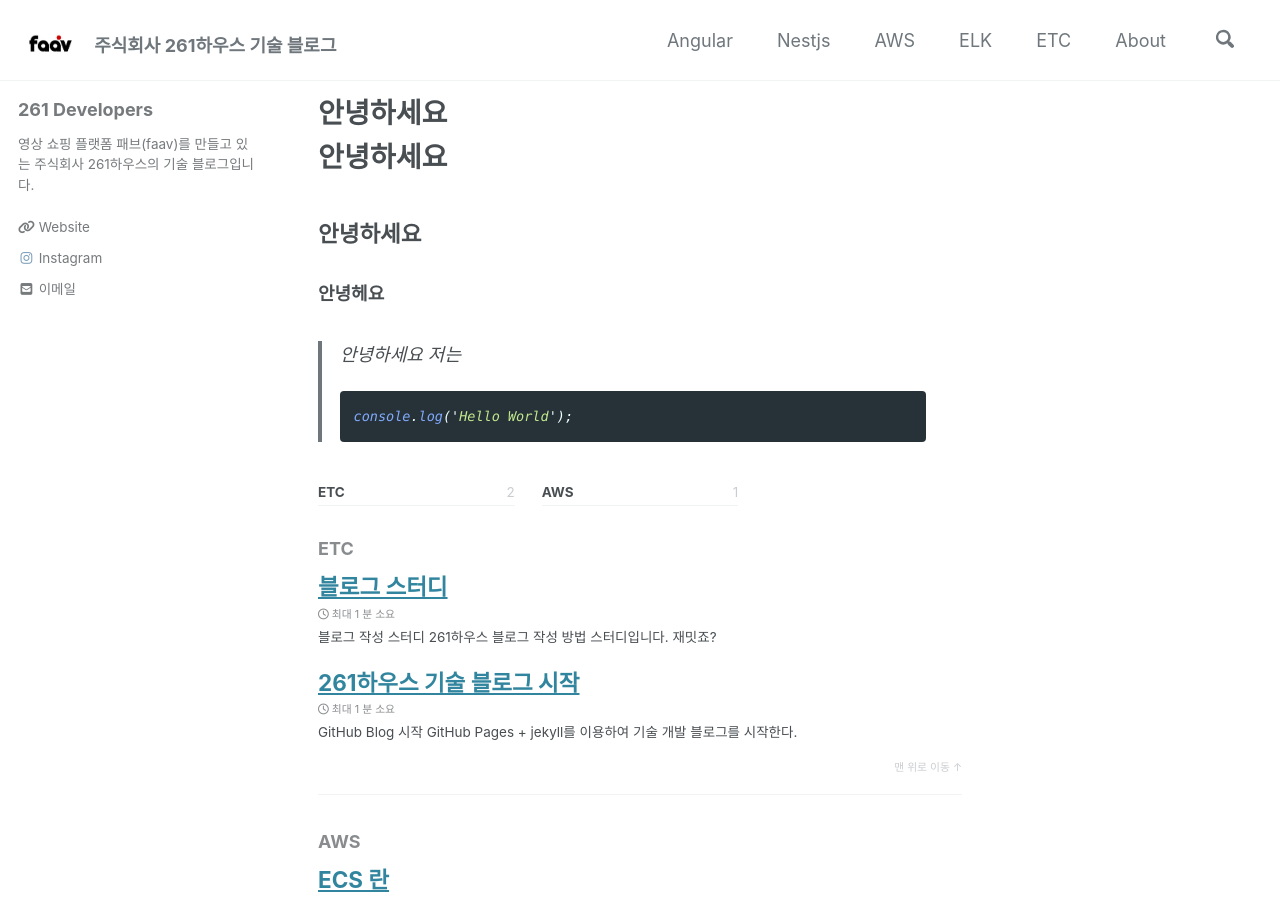
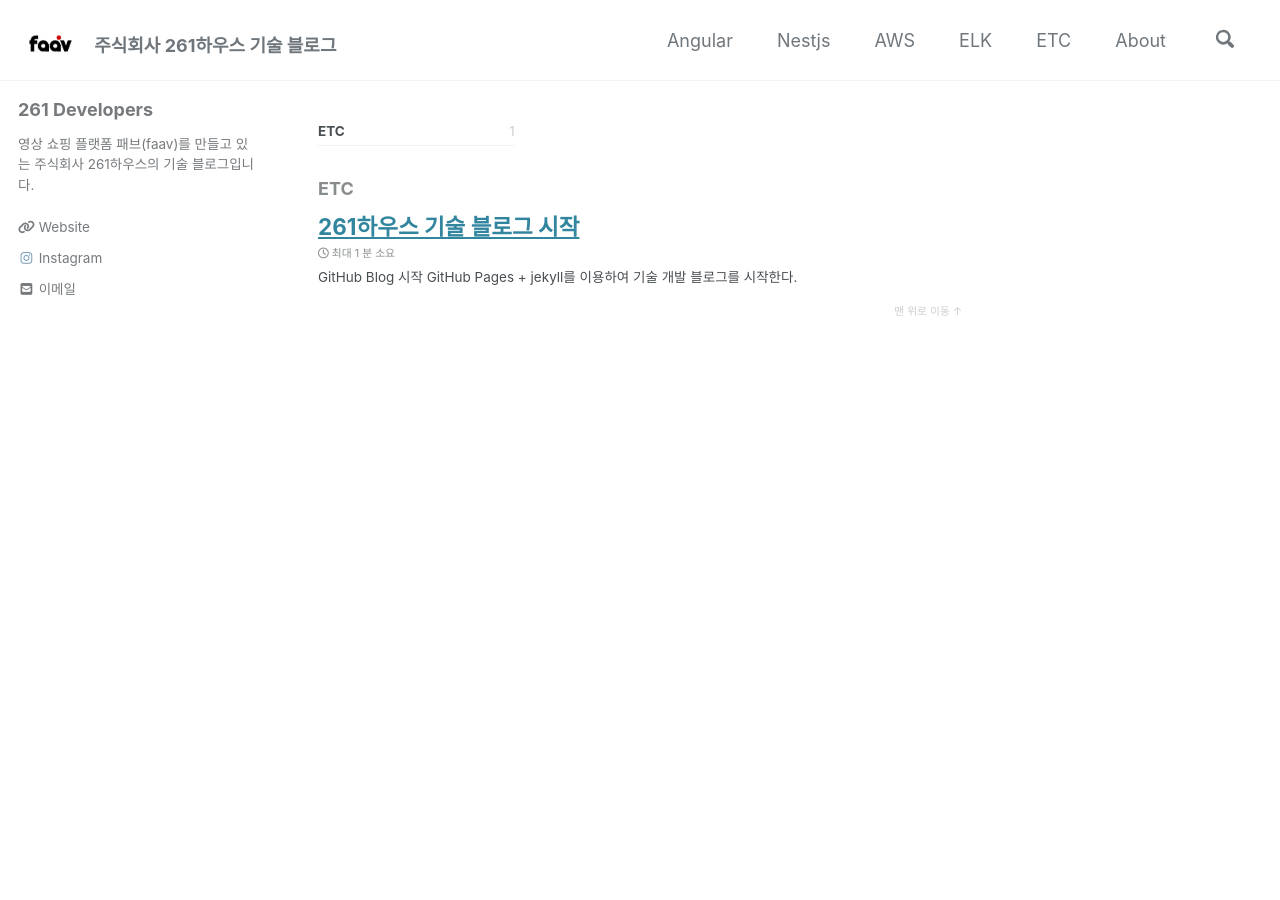
Before and after one commit to house261/house261, a Jekyll site: the page built from index.markdown, in a window 1280 px wide and 900 px high. Built offline with Jekyll 4.4.1, drawn with Linux system fonts in a browser that asks for light colours; cached includes are drawn as plain includes; nearby versions of some CDN libraries; the list of posts is cut into pages by our own code; our own code applies the rules of GitHub Pages for plain Markdown files; part of the change alters nothing that is shown; some of the changed text lies outside the part shown.

Commit message:
Delete ETC

````diff
--- a/_data/authors.yml
+++ b/_data/authors.yml
@@ -81,7 +81,7 @@
     #      url: "https://www.faav.co.kr"
     - label: "Twitter"
       icon: "fab fa-fw fa-twitter-square"
-      # url: "https://twitter.com/"
+#      url: "https://twitter.com/"
     - label: "Facebook"
       icon: "fab fa-fw fa-facebook-square"
       # url: "https://facebook.com/"
--- a/_posts/2020-01-09-tonystark-ecs.md
+++ /dev/null
@@ -1,66 +0,0 @@
----
-# 포스트 제목을 기재합니다.
-title:  "ECS 란"
-# 저자를 입력합니다.
-author: "tonystark"
-# 카테고리를 입력합니다.
-categories: ["AWS"]
-last_modified_at: 2020-01-09T08:15:00-18:00
----
-
-# AWS 엘라스틱 컨테이너 서비스 기초
-
-[아마존 엘라스틱 컨테이너 서비스(ECS)와 도커(Docker)로 시작하는 컨테이너 오케스트레이션](https://www.44bits.io/ko/post/container-orchestration-101-with-docker-and-aws-elastic-container-service)
-
-## 클러스터와 컨테이너 인스턴스
-
-![https://static.hubtee.com/files/946/9468152073bec2df07ecfd01a1c05e025965ac18b76d523908415d9644dd3e5e.m.png](https://static.hubtee.com/files/946/9468152073bec2df07ecfd01a1c05e025965ac18b76d523908415d9644dd3e5e.m.png)
-
-ECS의 가장 기본적인 단위는 클러스터. 클러스터 ? 도커 컨테이너를 실행할 수 있는 가상의 공간
-
-ECS 클러스터는 기복적으로 EC2와 같은 컴퓨팅 자원을 기본적으로 포함하고 있지 않은 논리적인 단위
-
-따라서, 컴퓨팅 자원(EC2)가 없는 빈 클러스터를 만들 수도 있음.
-
-EC2에 ecs-client라는 서비스로 특정 클러스터와 연결가능 ⇒ 이런 클러스터에 연결된 EC2 인스턴스를
-
-**컨테이너 인스턴스** 라고 함
-
-## 태스크 디피니션과 태스크
-
-![https://static.hubtee.com/files/325/32589e80f9b5f7c184b91fd16bc0dccd1f476e0cf8643eb8be009b4db1ba027a.m.png](https://static.hubtee.com/files/325/32589e80f9b5f7c184b91fd16bc0dccd1f476e0cf8643eb8be009b4db1ba027a.m.png)
-
-태스크? ECS에서 컨테이너를 실행하는 최소 단위 ⇒ 태스크는 하나 이상의 컨테이너로 구성
-
-태스크 디피니션? 태스크를 실행하기 위한 설정들을 미리 하나의 단위로 정의 해놓고 사용하는 것
-
-태스크는 클러스터에 종속적 / 태스크 디피니션은 클러스터에 종속적이지 않음
-
-## 서비스
-
-클러스터에서 태스크를 실행할 수 있는 방법 두가지.
-
-1. 태스크 디피니션으로 직접 태스크 실행 ⇒ 실행 이후 관리 X
-2. 서비스 정의 ⇒ 하나의 태스크 디피니션과 연결, 데몬 타입 : 모든 컨테이너 인스턴스에 해당하는  태스크가 하나씩 실행됨 / 리플리카 타입 : 실행하려는 태스크의 개수를 지정하여 서비스가 클러스터에서 이 태스크 개수만큼 실행되도록 자동적으로 관리해줌 (실제 서비스에서 주로 사용)
-
-![https://static.hubtee.com/files/c99/c9960bb6f78bbf08198503320e98e2aa93625f0ac1f4e11c382b384a5dfadb1a.m.png](https://static.hubtee.com/files/c99/c9960bb6f78bbf08198503320e98e2aa93625f0ac1f4e11c382b384a5dfadb1a.m.png)
-
-서비스는 클러스터 내에서 태스크를 스케쥴링 하는 역활을 담당
-
-### 엘라스틱 컨테이너 레지스트리 (ECR)
-
-프라이빗 도커 레지스트리, IAM과 결합가능
-
-### 주요 개념
-
-**Docker :** 컨테이너 가상화 도구.
-
-**Dockerfile :** 도커의 이미지 생성 과정을 정의한 DSL 형식으로 작성된 파일.
-
-**클러스터 :** ECS의 가장 기본적인 단위. 서비스나 태스크가 실행되는 공간을 나누는 논리적인 공간.
-
-**컨테이너 인스턴스 :** 클러스터에서 속한 인스턴스. 클러스터에 서비스나 태스크 실행을 요청하면 클러스터에 속한 컨테이너 인스턴스 중 하나에서 실행된다.
-
-**서비스 :** 태스크를 관리하는 단위. 내부적으로 태스크 실행을 위한 스케줄러를 가지고 있으면 서비스의 정의한 대로 태스크(들)이 실행되는 상태를 유지시키려고 한다.
-
-**엘라스틱 컨테이너 서비스 :** AWS에서 제공하는 프라이빗 도커 레지스트리(이미지 저장소).
--- a/_posts/2020-01-10-rangrang-study.md
+++ /dev/null
@@ -1,11 +0,0 @@
----
-# 포스트 제목을 기재합니다.
-title:  "블로그 스터디"
-# 저자를 입력합니다.
-author: "rangrang"
-# 카테고리를 입력합니다.
-categories: ["ETC"]
----
-# 블로그 작성 스터디
-261하우스 블로그 작성 방법 스터디입니다.
-재밋죠?
--- a/index.markdown
+++ b/index.markdown
@@ -2,13 +2,3 @@
 layout: categories
 author_profile: true
 ---
-# 안녕하세요
-## 안녕하세요
-### 안녕헤요
-
-> 안녕하세요
-> 저는
->
-```javascript
-console.log('Hello World');
-```
````
